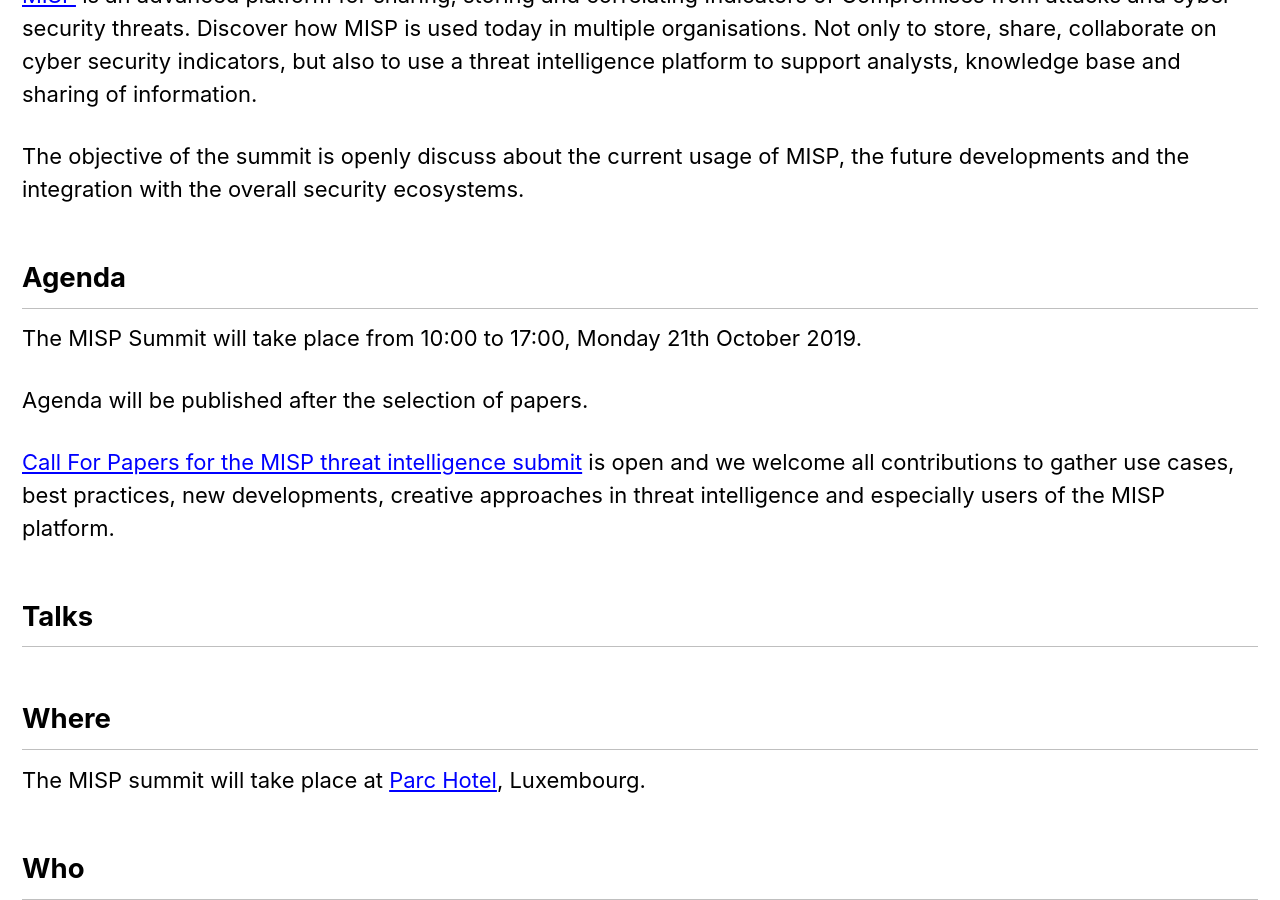
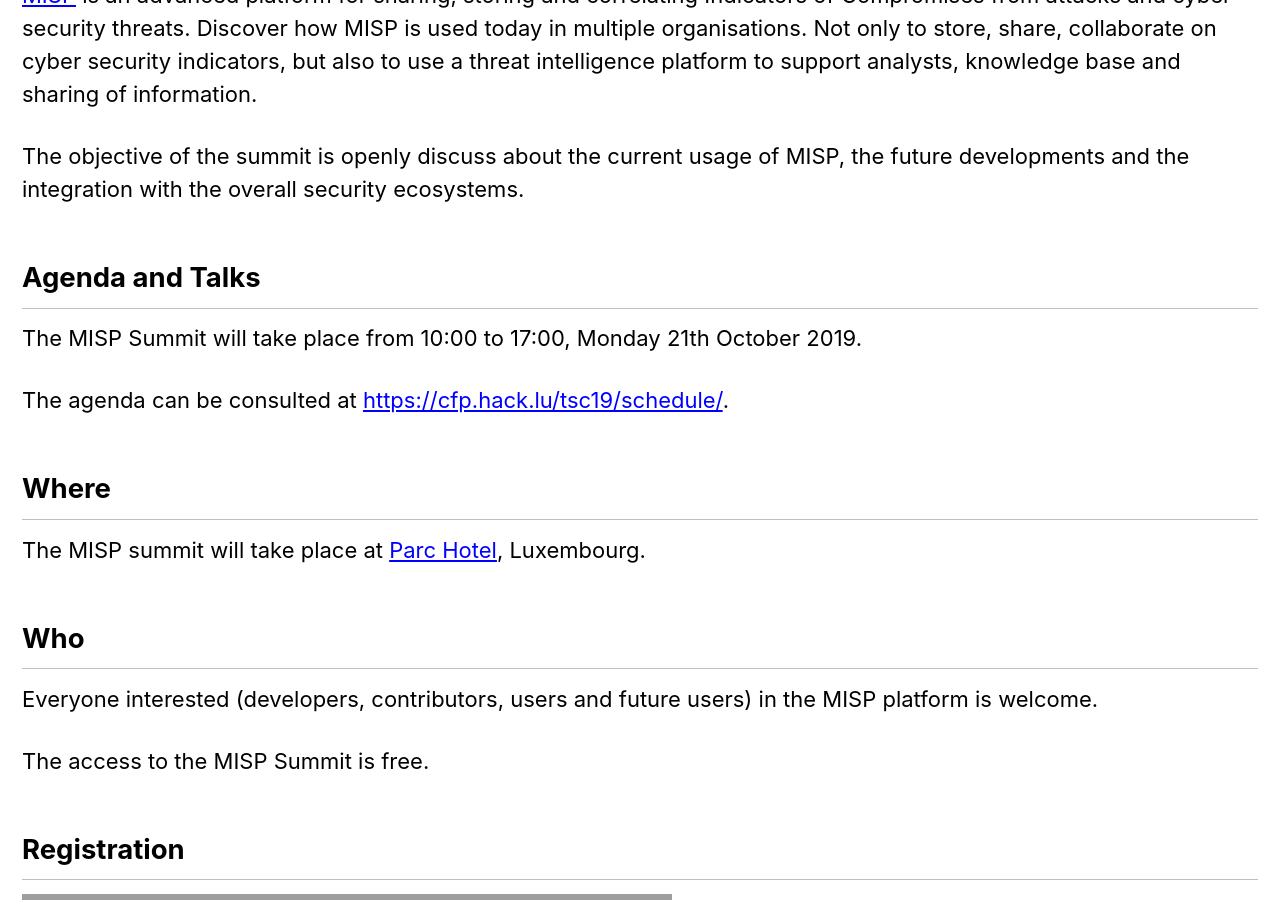
Before and after one commit to adulau/hack-lu-2019, a Jekyll site: the page built from misp-summit/index.md, in a window 1280 px wide and 900 px high, scrolled down 1033 px. Built offline with Jekyll 4.4.1, drawn with Linux system fonts in a browser that asks for light colours; grey boxes are pictures that could not be loaded.

Commit message:
chg: [misp summit] pointing to the agenda

```diff
--- a/misp-summit/index.md
+++ b/misp-summit/index.md
@@ -23,18 +23,12 @@
 
 The objective of the summit is openly discuss about the current usage of MISP, the future developments and the integration with the overall security ecosystems.
 
-Agenda
-------
+Agenda and Talks
+----------------
 
 The MISP Summit will take place from 10:00 to 17:00, Monday 21th October 2019.
 
-Agenda will be published after the selection of papers.
-
-[Call For Papers for the MISP threat intelligence submit](https://cfp.hack.lu/tsc19/cfp) is open and we welcome all contributions to gather use cases, best practices, new developments, creative approaches in threat intelligence and especially users of the MISP platform.
-
-
-Talks
------
+The agenda can be consulted at [https://cfp.hack.lu/tsc19/schedule/](https://cfp.hack.lu/tsc19/schedule/).
 
 Where
 -----
```
